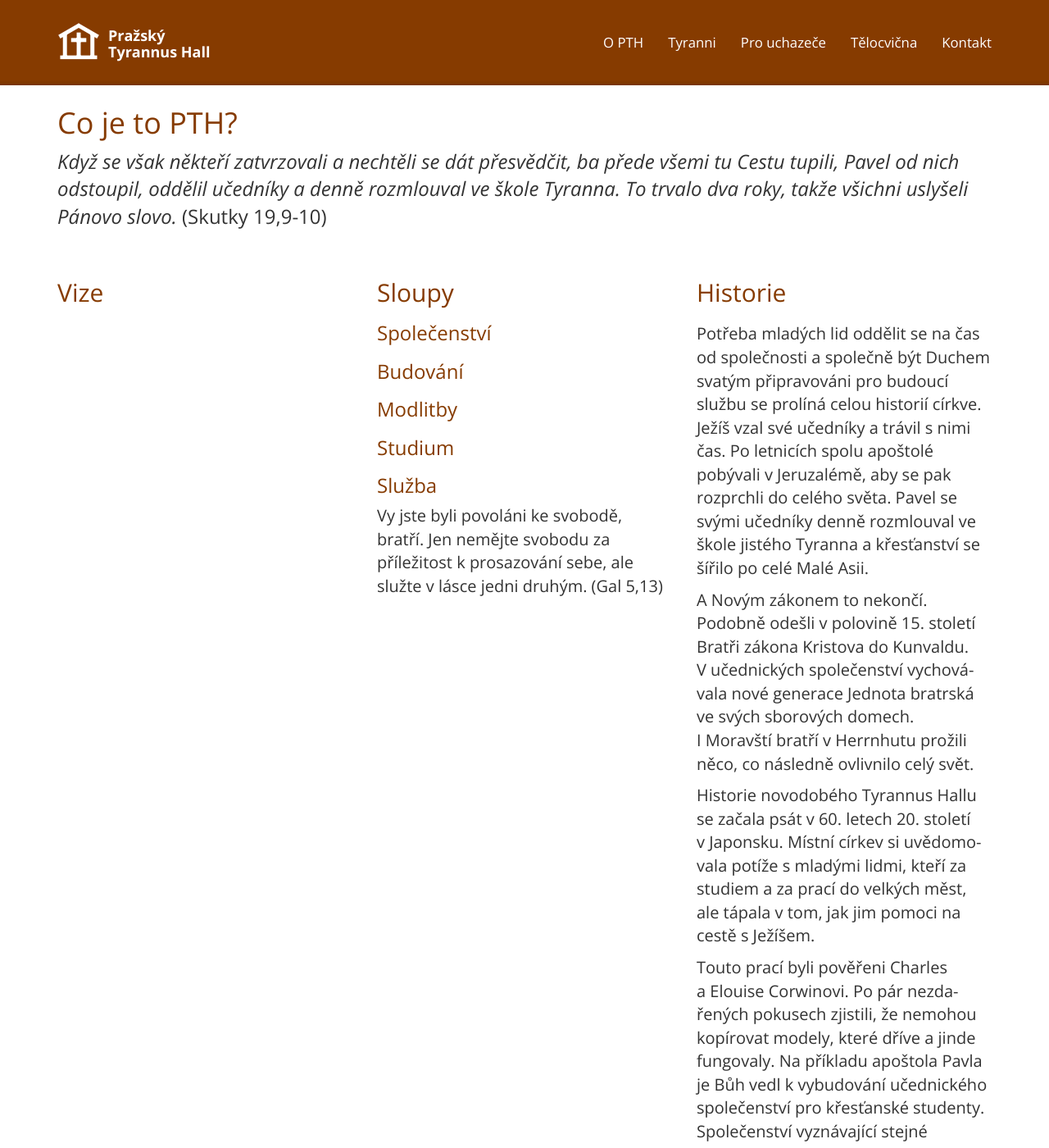
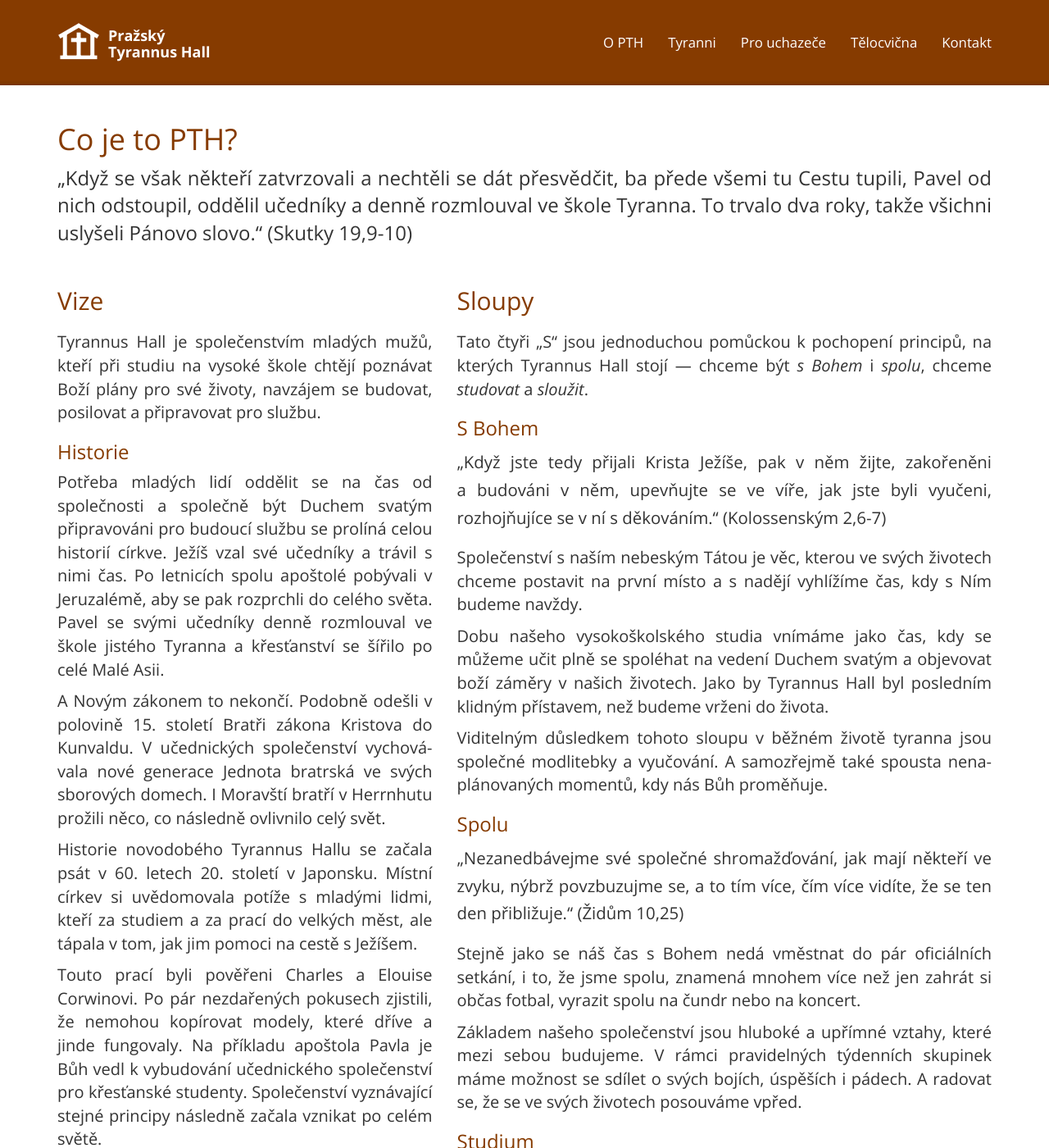
Before and after one commit to vojtha/pth-cz.net, a Jekyll site: the page built from pages/o-pth.html, in a window 1280 px wide and 1400 px high. Shown: the whole window at 82% size. Built offline with Jekyll 4.4.1, drawn with Linux system fonts in a browser that asks for light colours; nearby versions of some CDN libraries; some web fonts are replaced; some of the changed text lies outside the part shown.

Commit message:
Popsani par sloupu

```diff
--- a/_sass/base.scss
+++ b/_sass/base.scss
@@ -48,6 +48,7 @@ body {
 
   p, li {
     font-size: 20px;
+    text-align: justify;
 
     @media (max-width: 768px) {
       font-size: 16px;
@@ -66,8 +67,12 @@ body {
     color: $main-color;
   }
 
+  h1 {
+    margin-top: 40px;
+  }
+
   h2 {
-    margin-top: 40px;
+    margin-top: 30px;
     margin-bottom: 20px;
   }
 
--- a/pages/o-pth.html
+++ b/pages/o-pth.html
@@ -2,10 +2,10 @@
 title: Co je to PTH?
 permalink: /o-pth/
 redirect_from:
-  - "m=1.html"
-  - "m=21.html"
-  - "m=22.html"
-  - "m=23.html"
+- "m=1.html"
+- "m=21.html"
+- "m=22.html"
+- "m=23.html"
 ---
 
 
@@ -13,46 +13,29 @@ redirect_from:
   <div class="row">
     <div class="col-sm-12">
       <p class="lead">
-        <i>Když se však někteří zatvrzovali a nechtěli se dát přesvědčit, ba přede všemi tu Cestu tupili,
-          Pavel od nich odstoupil, oddělil učedníky a denně rozmlouval ve škole Tyranna. To trvalo dva roky,
-          takže všichni uslyšeli Pánovo slovo.</i>
-        (Skutky 19,9-10)
+        „Když se však někteří zatvrzovali a nechtěli se dát přesvědčit, ba přede všemi tu Cestu tupili,
+        Pavel od nich odstoupil, oddělil učedníky a denně rozmlouval ve škole Tyranna. To trvalo dva roky,
+        takže všichni uslyšeli Pánovo slovo.“ (Skutky 19,9-10)
       </p>
     </div>
   </div>
   <div class="row">
-    <div class="col-sm-4">
+
+
+    <div class="col-sm-5">
       <h2>Vize</h2>
 
-    </div>
-    <div class="col-sm-4">
+      <p>
+        Tyrannus Hall je spole&shy;čen&shy;stvím mladých mužů,
+        kteří při studiu na vysoké škole chtějí po&shy;zná&shy;vat
+        Boží plány pro své životy, navzájem se budovat, posi&shy;lo&shy;vat
+        a&nbsp;připravovat pro službu.
+      </p>
 
-      <h2>Sloupy</h2>
-
-      <h3>Společenství</h3>
-
-      <p></p>
-
-      <p></p>
-
-      <h3>Budování</h3>
-
-      <h3>Modlitby</h3>
-
-      <h3>Studium</h3>
-
-      <h3>Služba</h3>
-
-      <p></p>
-
-      <p>Vy jste byli povoláni ke svobodě, bratří. Jen nemějte svobodu za příležitost k prosazování sebe,
-        ale služte v lásce jedni druhým. (Gal 5,13)</p>
-    </div>
-    <div class="col-sm-4">
-      <h2>Historie</h2>
+      <h3>Historie</h3>
 
       <p>
-        Potřeba mladých lid oddělit se na čas od společnosti a&nbsp;společně být Duchem svatým
+        Potřeba mladých lidí oddělit se na čas od společnosti a&nbsp;společně být Duchem svatým
         připravováni pro budoucí službu se prolíná celou historií církve. Ježíš vzal své
         učedníky a trávil s nimi čas. Po letnicích spolu apoštolé pobývali v
         Jeruzalémě, aby se pak rozprchli do celého světa. Pavel se svými učedníky denně rozmlouval ve
@@ -80,11 +63,115 @@ redirect_from:
       </p>
 
       <p>
-        Do České republiky se myšlenka vybudovat takovéto místo pro studenty dostala krátce po pádu komunistického režimu.
-        Charles Corwin, Steve Olsen a John Winston se tehdy vypravili do zemí východní Evropy, aby se pokusili kontaktovat
+        Do České republiky se myšlenka vybudovat takovéto místo pro studenty dostala krátce po pádu komunistického
+        režimu.
+        Charles Corwin, Steve Olsen a John Winston se tehdy vypravili do zemí východní Evropy, aby se pokusili
+        kontaktovat
         místní křesťany a seznámit je s&nbsp;myšlenkou Tyrannus Hallů. O jejich úspěšném tažení vypovídá i fakt, že od
         roku 2000 existuje Pražský Tyrannus Hall.
       </p>
     </div>
+    <div class="col-sm-7">
+      <h2>Sloupy</h2>
+
+      <p>
+        Tato čtyři „S“ jsou jednoduchou pomůckou
+        k pochopení principů, na kterých Tyrannus Hall
+        stojí — chceme být <em>s Bohem</em> i <em>spolu</em>,
+        chceme <em>studovat</em> a <em>sloužit</em>.
+      </p>
+
+      <h3>S&nbsp;Bohem</h3>
+
+      <p class="lead">
+        <small>
+          „Když jste tedy přijali Krista Ježíše,
+          pak v něm žijte, zakořeněni a budováni v něm,
+          upevňujte se ve víře, jak jste byli vyučeni,
+          rozhojňujíce se v ní s&nbsp;děko&shy;váním.“
+
+          (Kolossenským 2,6-7)
+        </small>
+      </p>
+
+      <p>
+        Společenství s naším nebeským Tátou je věc,
+        kterou ve svých životech chce&shy;me postavit
+        na první místo a&nbsp;s&nbsp;na&shy;dějí
+        vy&shy;hlí&shy;ží&shy;me čas, kdy s Ním budeme navždy.
+      </p>
+
+      <p>
+        Dobu našeho vysokoškolského studia vnímáme jako čas,
+        kdy se můžeme učit plně se spoléhat na vedení Duchem
+        svatým a objevovat boží záměry v našich životech.
+        Jako by Tyrannus Hall byl posledním klidným
+        přístavem, než budeme vrženi do života.
+      </p>
+
+      <p>Viditelným důsledkem tohoto sloupu v&nbsp;běžném
+        životě tyranna jsou společné modlitebky a vyučování.
+        A&nbsp;samo&shy;zřejmě také spousta
+        nena&shy;plá&shy;no&shy;va&shy;ných momentů,
+        kdy nás Bůh proměňuje.
+      </p>
+
+
+      <h3>Spolu</h3>
+
+      <p class="lead">
+        <small>
+          „Nezanedbávejme své společné shro&shy;maž&shy;ďování,
+          jak mají někteří ve zvyku, nýbrž povzbuzujme se, a to
+          tím více, čím více vidíte, že se ten den přibližuje.“
+
+          (Židům 10,25)
+        </small>
+      </p>
+
+      <p>
+        Stejně jako se náš čas s Bohem nedá vměstnat do pár
+        oficiálních setkání, i&nbsp;to, že jsme spolu, znamená
+        mnohem více než jen zahrát si občas fotbal,
+        vyrazit spolu na čundr nebo na koncert.
+      </p>
+
+      <p>
+        Základem našeho společenství jsou hluboké a upřímné vztahy,
+        které mezi sebou budujeme. V rámci pravi&shy;del&shy;ných
+        týdenních skupinek máme možnost se sdílet o svých bojích,
+        úspěších i pádech. A radovat se, že se ve svých
+        životech posouváme vpřed.
+      </p>
+
+      <p></p>
+
+      <h3>Studium</h3>
+
+      <p class="lead">
+        <small>
+          „Sladký spánek má ten, kdo pracuje,
+          ať bude jíst málo nebo mnoho.“
+
+          (Kazatel 5,11)
+        </small>
+      </p>
+
+      <p>
+        Nechceme, aby naše vzdělávání bylo samoúčelné,
+        ale jako bytosti stvořené k obrazu Božímu
+        chceme zrcadlit i vlastnost, bez které bychom
+        tu vlastně vůbec nebyli — pracovitost.
+      </p>
+
+
+      <h3>Služba</h3>
+
+      <p class="lead">
+        Buďte však těmi, kdo slovo činí, nebuďte pouze posluchači, kteří klamou sami sebe. (Jakub 1,22)
+      </p>
+
+
+    </div>
   </div>
 </div>
```
